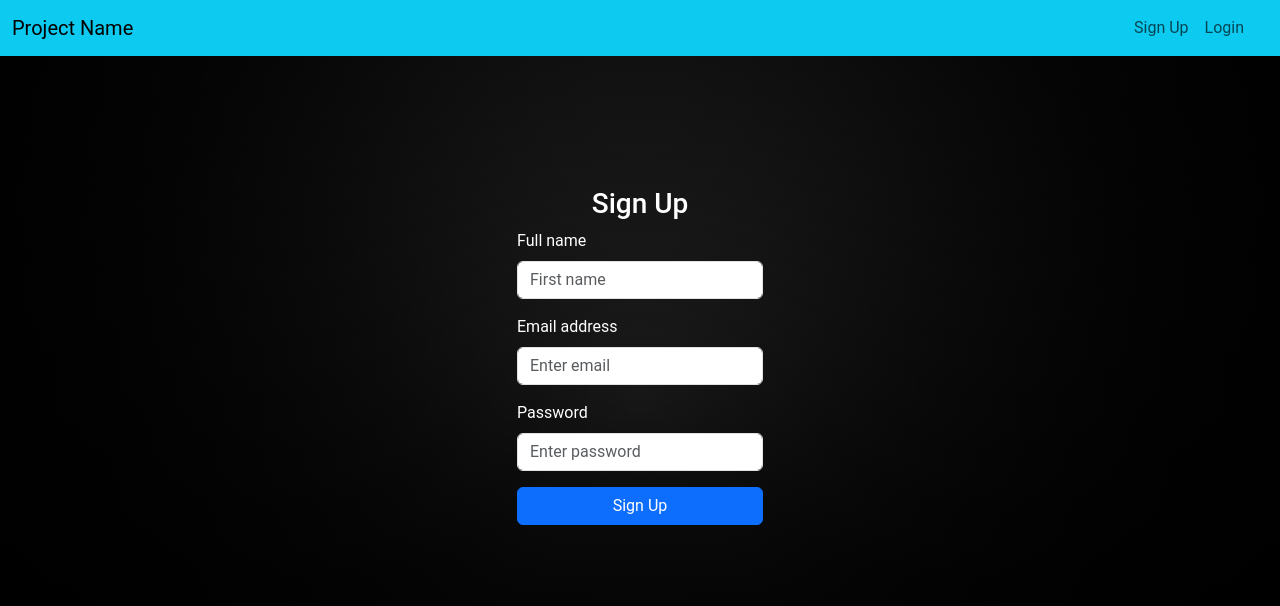
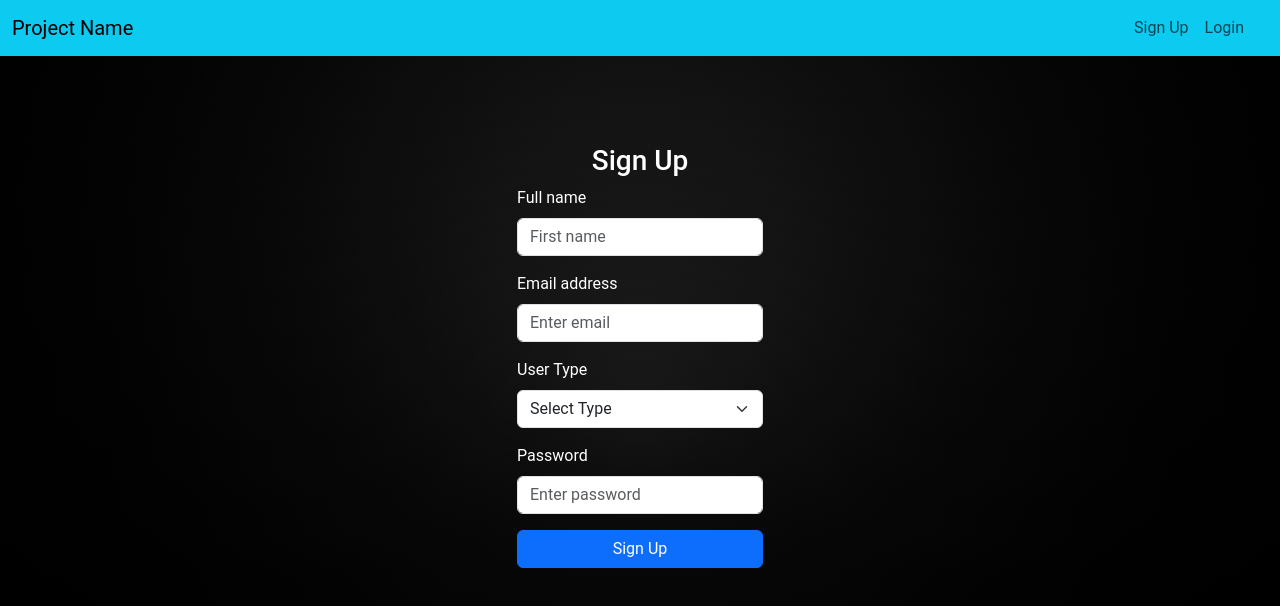
Before and after one commit to HarshSharma20503/innovateX, a React (Vite) app in the folder frontend/: page /signUp in a window 1280 px wide. Shown: the top 606 px of the page. Built offline with nearby package versions, Linux system fonts and the light colour scheme; no server answers.

Commit message:
added userType to signup page

```diff
--- a/frontend/src/App.jsx
+++ b/frontend/src/App.jsx
@@ -10,6 +10,8 @@ import SignUp from "./pages/Auth/SignUp";
 import PrivateRoutes from "./utils/PrivateRoutes";
 import Navbar from "./components/Navbar/Navbar";
 import ScrollToTop from "./components/ScrollToTop/ScrollToTop";
+import Transfer from "./pages/Transfer/Transfer";
+import ItemDetails from "./pages/ItemDetails/ItemDetails";
 
 const App = () => {
   return (
@@ -28,6 +30,8 @@ const App = () => {
         {/* Private routes */}
         <Route element={<PrivateRoutes />}>
           <Route path="/" element={<Home />} />
+          <Route path="/transfer" element={<Transfer />} />
+          <Route path="/itemDetails/:id" element={<ItemDetails />} />
         </Route>
 
         {/* Public routes */}
--- a/frontend/src/pages/Auth/SignUp.jsx
+++ b/frontend/src/pages/Auth/SignUp.jsx
@@ -3,6 +3,7 @@ import { toast } from "react-toastify";
 import { useNavigate } from "react-router-dom";
 import Spinner from "react-bootstrap/Spinner";
 import { PostApiCall } from "../../utils/Axios";
+import Form from "react-bootstrap/Form";
 
 const SignUp = () => {
   const navigate = useNavigate();
@@ -11,6 +12,7 @@ const SignUp = () => {
   const [formData, setFormData] = useState({
     name: "",
     email: "",
+    userType: "",
     password: "",
   });
 
@@ -32,6 +34,10 @@ const SignUp = () => {
       toast.error("Password is required");
       return false;
     }
+    if (!formData.userType) {
+      toast.error("User Type is required");
+      return false;
+    }
     const emailPattern = /^[^\s@]+@[^\s@]+\.[^\s@]+$/;
     if (!emailPattern.test(formData.email)) {
       toast.error("Invalid Email");
@@ -43,7 +49,6 @@ const SignUp = () => {
   const handleSubmit = async (event) => {
     event.preventDefault();
     if (!validateForm()) return;
-
     setLoading(true);
     const data = await PostApiCall("/api/auth/signUp", formData);
     if (data.success) {
@@ -82,6 +87,19 @@ const SignUp = () => {
             />
           </div>
           <div className="mb-3">
+            <label className="text-white mb-2">User Type</label>
+            <Form.Select
+              aria-label="Default select example"
+              name="userType"
+              value={formData.userType}
+              onChange={handleChange}
+            >
+              <option value="">Select Type</option>
+              <option value="Seller">Seller</option>
+              <option value="Buyer">Buyer</option>
+            </Form.Select>
+          </div>
+          <div className="mb-3">
             <label className="text-white mb-2">Password</label>
             <input
               type="password"
--- /dev/null
+++ b/frontend/src/pages/ItemDetails/ItemDetails.jsx
@@ -0,0 +1,7 @@
+import React from "react";
+
+const ItemDetails = () => {
+  return <div>ItemDetails</div>;
+};
+
+export default ItemDetails;
--- /dev/null
+++ b/frontend/src/pages/Transfer/Transfer.jsx
@@ -0,0 +1,7 @@
+import React from "react";
+
+const Transfer = () => {
+  return <div>Transfer</div>;
+};
+
+export default Transfer;
```
